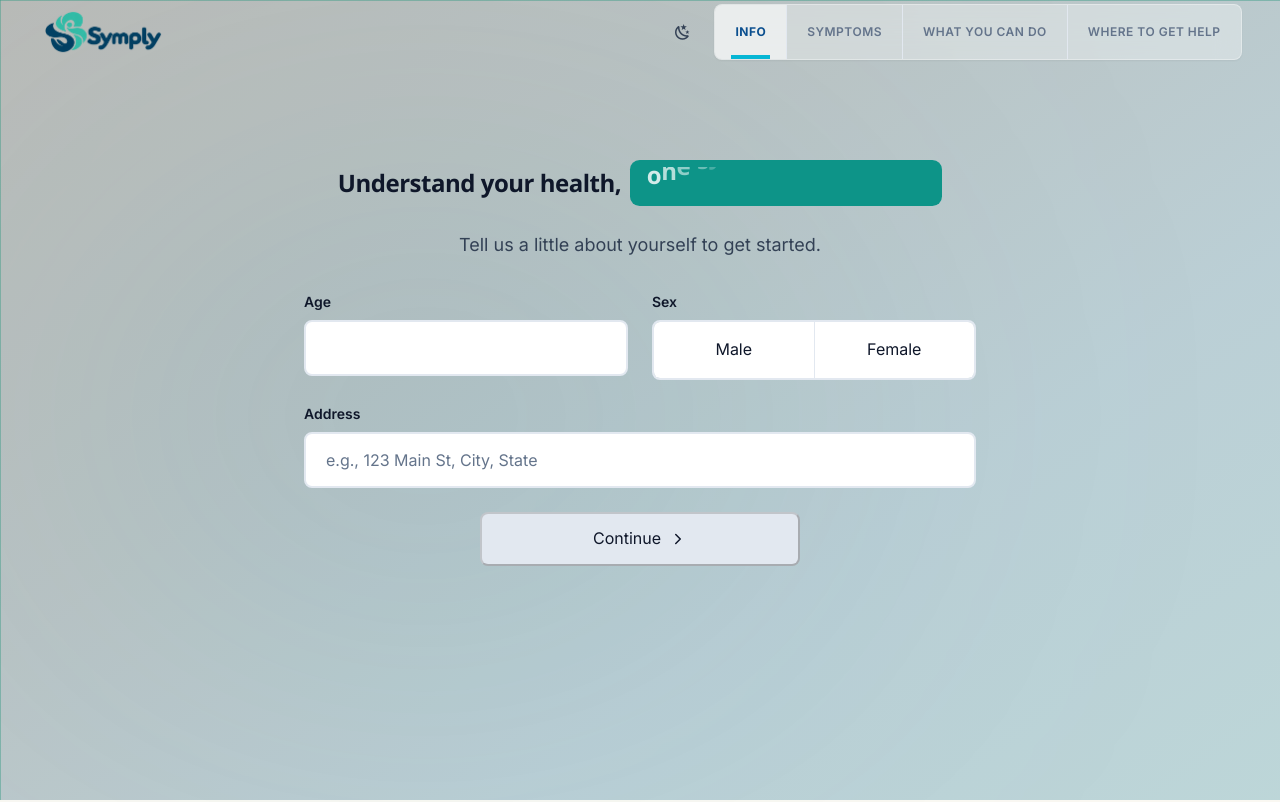
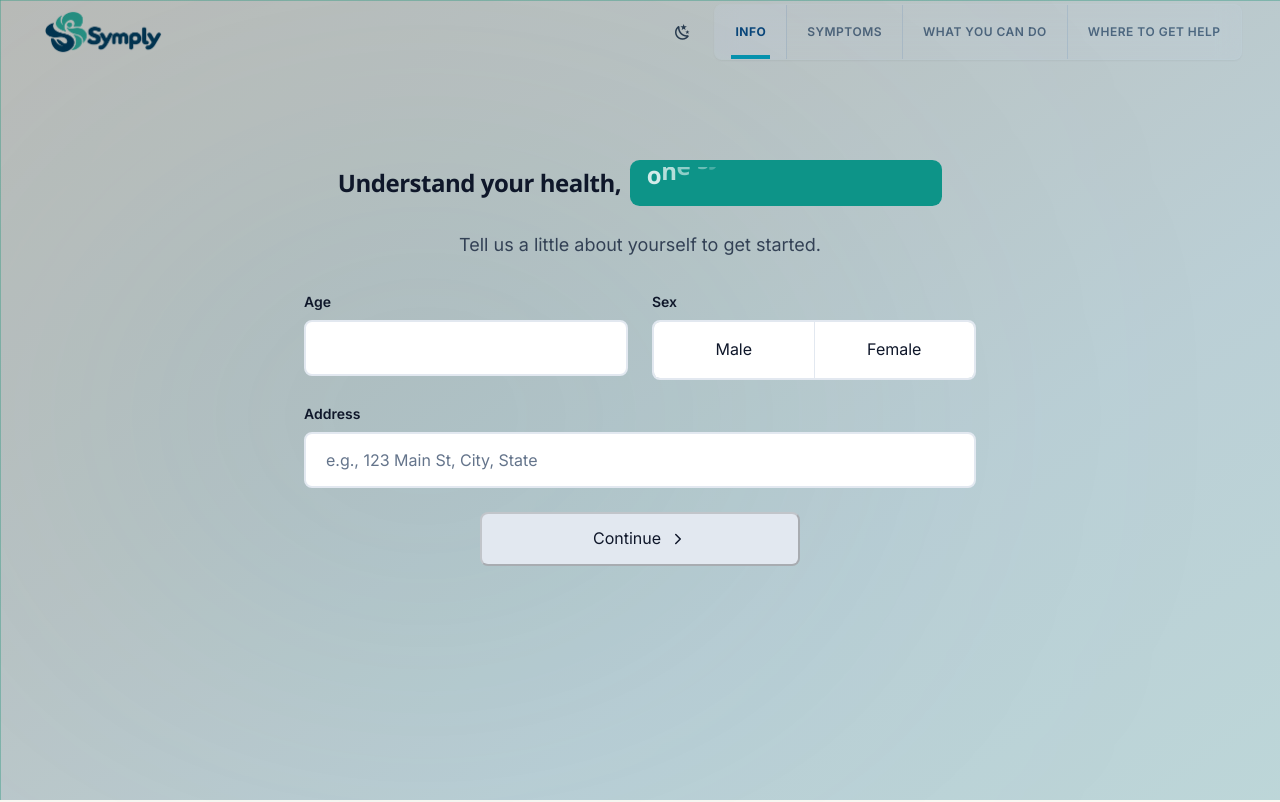
Before and after one commit to Dreimacato/symply, a Nuxt app in the folder symply_frontend/: page / in a window 1280 px wide. Shown: the top 802 px of the page. Built offline with nearby package versions, Linux system fonts and the light colour scheme.

Commit message:
Force app bar z-index to 0 with !important so drawer renders on top

```diff
--- a/symply_frontend/app/assets/css/aura-arctic-frost.css
+++ b/symply_frontend/app/assets/css/aura-arctic-frost.css
@@ -98,7 +98,7 @@
    above the z-index:0 fixed aura layers. */
 .symply-app-bar {
   position: relative !important;
-  z-index: 0;
+  z-index: 0 !important;
 }
 
 .v-toolbar,
```
